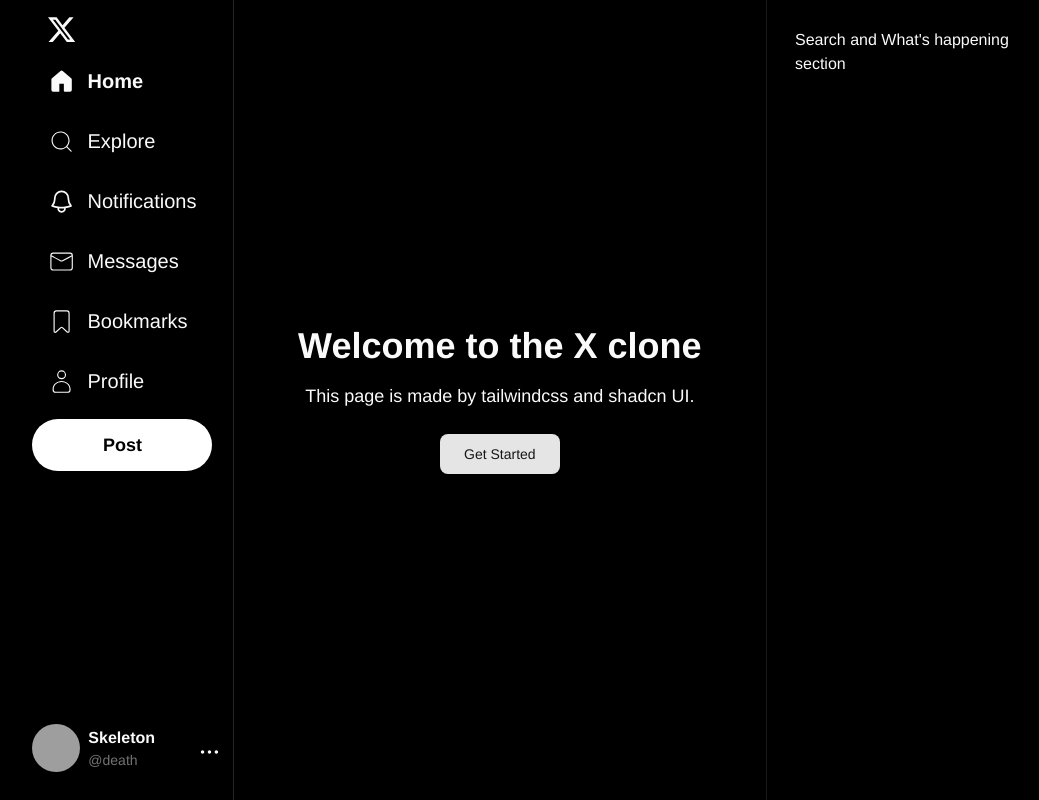
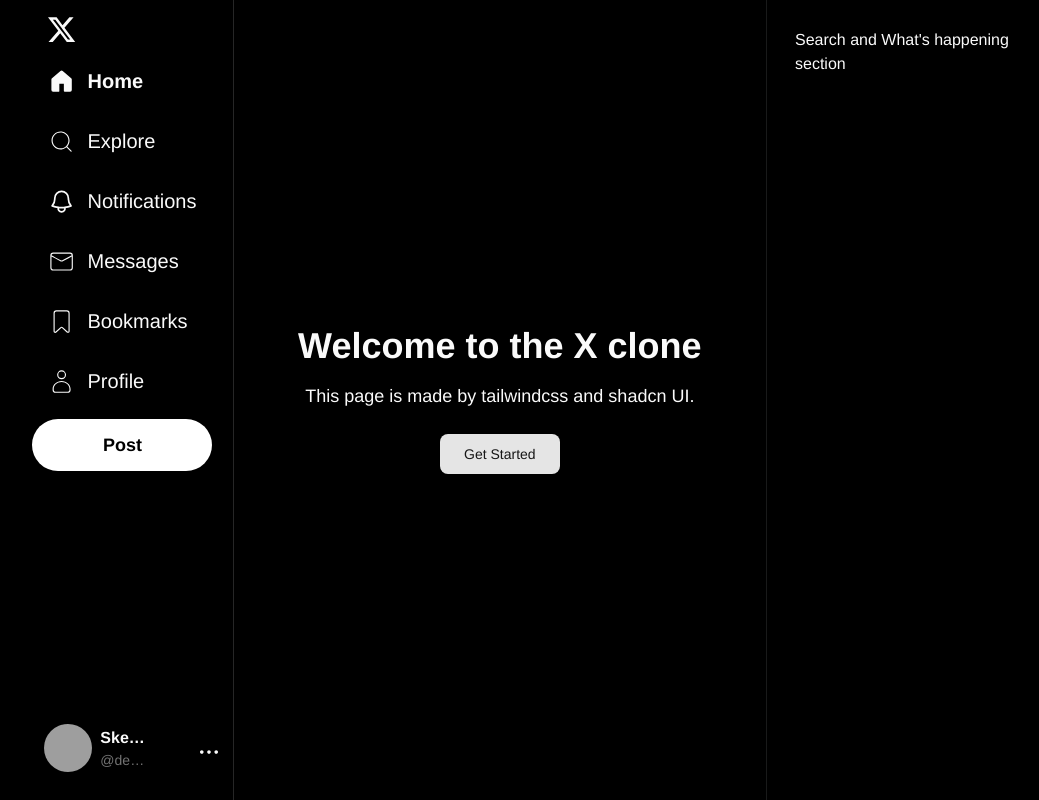
Before and after one commit to El-Edwa/app-monorepo, a React (Vite) app in the folder frontend/: page / in a window 1280 px wide. Shown: the whole page, without its empty margins (193-1232 px from the left). Built offline with nearby package versions, Linux system fonts and the light colour scheme; grey boxes are pictures that could not be loaded.

Commit message:
fix(NavbarUser): enhance layout and styling for improved user interaction and responsiveness

```diff
--- a/frontend/src/components/layouts/NavbarUser.tsx
+++ b/frontend/src/components/layouts/NavbarUser.tsx
@@ -2,24 +2,21 @@
 
 export default function NavbarUser() {
   return (
-    <div className="flex justify-between items-start py-3 gap-8 cursor-pointer hover:bg-neutral-900 rounded-full transition-colors duration-200">
-      <div className="flex items-center gap-2">
+    <div className="flex justify-between sm:ml-3 items-start py-3 gap-8 cursor-pointer">
+      <div className="flex items-center gap-2 min-w-0 flex-1">
         {/* User Image */}
         <img
           src="https://content.imageresizer.com/images/memes/Badass-Skeleton-meme-2d5o0i.jpg"
           alt="user"
-          className="w-12 h-12 rounded-full object-cover cursor-pointer"
+          className="w-12 h-12 rounded-full object-cover flex-shrink-0"
         />
         {/* User Name and Handle */}
-        <div className="hidden xl:block">
+        <div className="hidden xl:block min-w-0 flex-1">
           <p className="font-bold truncate">Skeleton</p>
-          <p className="text-neutral-500 text-sm">@death</p>
+          <p className="text-neutral-500 text-sm truncate">@death</p>
         </div>
       </div>
-      <IoIosMore
-        size={"1.5em"}
-        className="hidden xl:block ml-4 mt-4 cursor-pointer"
-      />
+      <IoIosMore size={"1.5em"} className="hidden xl:block ml-4 mt-4 flex-shrink-0" />
     </div>
   );
 }
```
